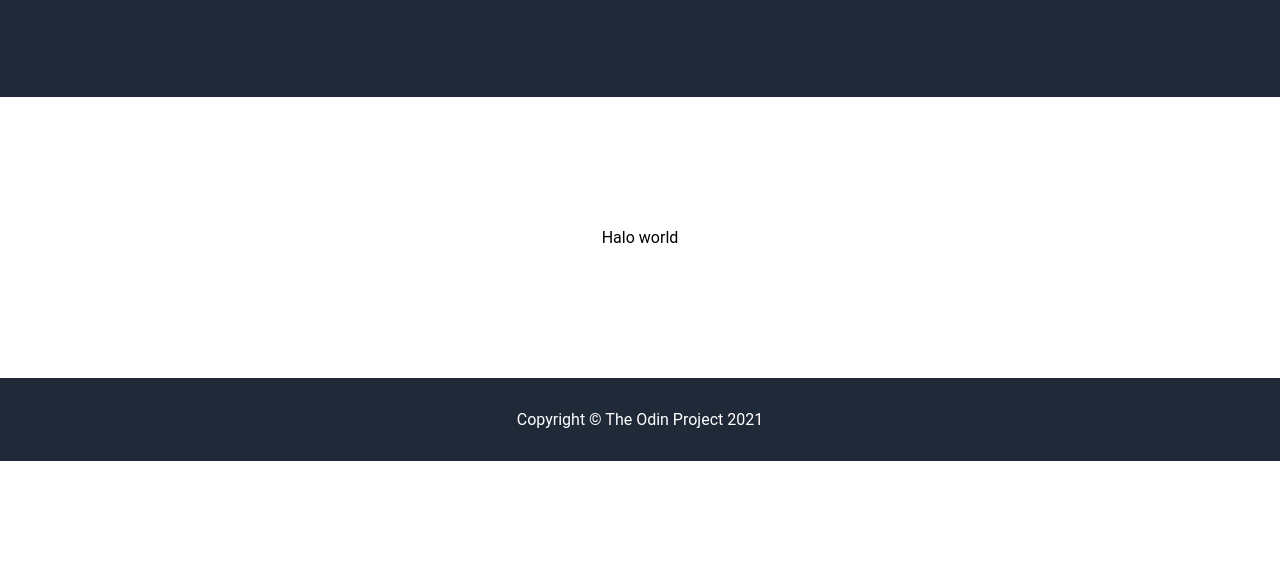
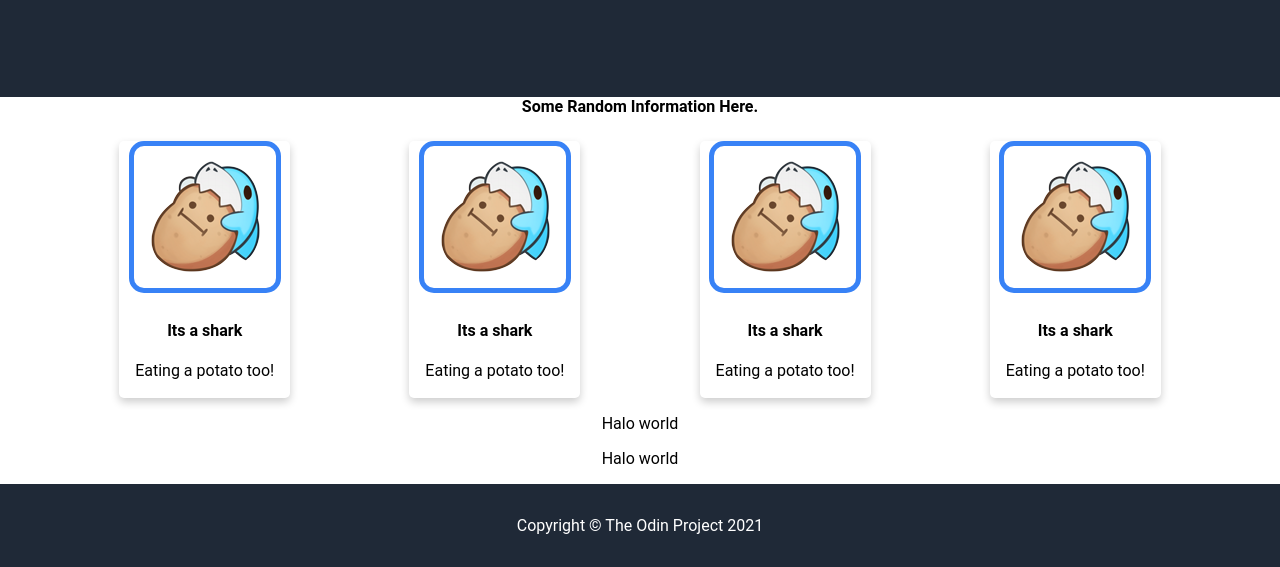
Before and after one commit to BryanTYTan/odin-landing-page, a plain HTML site: page index.html in a window 1280 px wide. Shown: the part 339-906 px from the top of the page. Before the commit the page ends 800 px from the top, so only its background shows below. Drawn offline with Linux system fonts and the light colour scheme.

Commit message:
Completed a section
some random information with cards are added

```diff
--- a/index.html
+++ b/index.html
@@ -44,7 +44,48 @@
     </div>
 
     <div class="content">
-        <p>Halo world</p>
+        <b>Some Random Information Here.</b>
+        <div class="info_1">
+            <div class="card">
+                <img src="./src/img/ArklTato.png" alt="shark_eating_potato">
+                <div class="container">
+                    <h4><b>Its a shark</b></h4>
+                    <p>Eating a potato too!</p>
+                </div>
+            </div>
+
+            <div class="card">
+                <img src="./src/img/ArklTato.png" alt="shark_eating_potato">
+                <div class="container">
+                    <h4><b>Its a shark</b></h4>
+                    <p>Eating a potato too!</p>
+                </div>
+            </div>
+
+            <div class="card">
+                <img src="./src/img/ArklTato.png" alt="shark_eating_potato">
+                <div class="container">
+                    <h4><b>Its a shark</b></h4>
+                    <p>Eating a potato too!</p>
+                </div>
+            </div>
+
+            <div class="card">
+                <img src="./src/img/ArklTato.png" alt="shark_eating_potato">
+                <div class="container">
+                    <h4><b>Its a shark</b></h4>
+                    <p>Eating a potato too!</p>
+                </div>
+            </div>
+        </div>
+
+        <div class="info_2">
+            <p>Halo world</p>
+        </div>
+
+        <div class="info_3">
+            <p>Halo world</p>
+        </div>
     </div>
 
     <div class="footer">
--- a/src/css/homepage.css
+++ b/src/css/homepage.css
@@ -85,9 +85,41 @@ a {
 }
 
 .content {
-    margin: auto;
+    margin-bottom: auto;
     text-align: center;
 }
+
+.info_1 {
+    display: flex;
+    justify-content: space-evenly;
+    align-items: center;
+    flex-wrap: wrap;
+    padding-top: 25px;
+}
+
+.card {
+    /* Add shadows to create the "card" effect */
+    box-shadow: 0 4px 8px 0 rgba(0, 0, 0, 0.2);
+    transition: 0.3s;
+    border-radius: 5px;
+}
+
+.card img {
+    padding: 15px;
+    border: 5px solid #3882F6;
+    border-radius: 15px;
+}
+
+/* On mouse-over, add a deeper shadow */
+.card:hover {
+    box-shadow: 0 8px 16px 0 rgba(0, 0, 0, 0.2);
+}
+
+/* Add some padding inside the card container */
+.container {
+    padding: 2px 16px;
+}
+
 
 .footer {
     padding: 16px;
```
Also changed, not shown: src/img/ArklTato.png (added).
